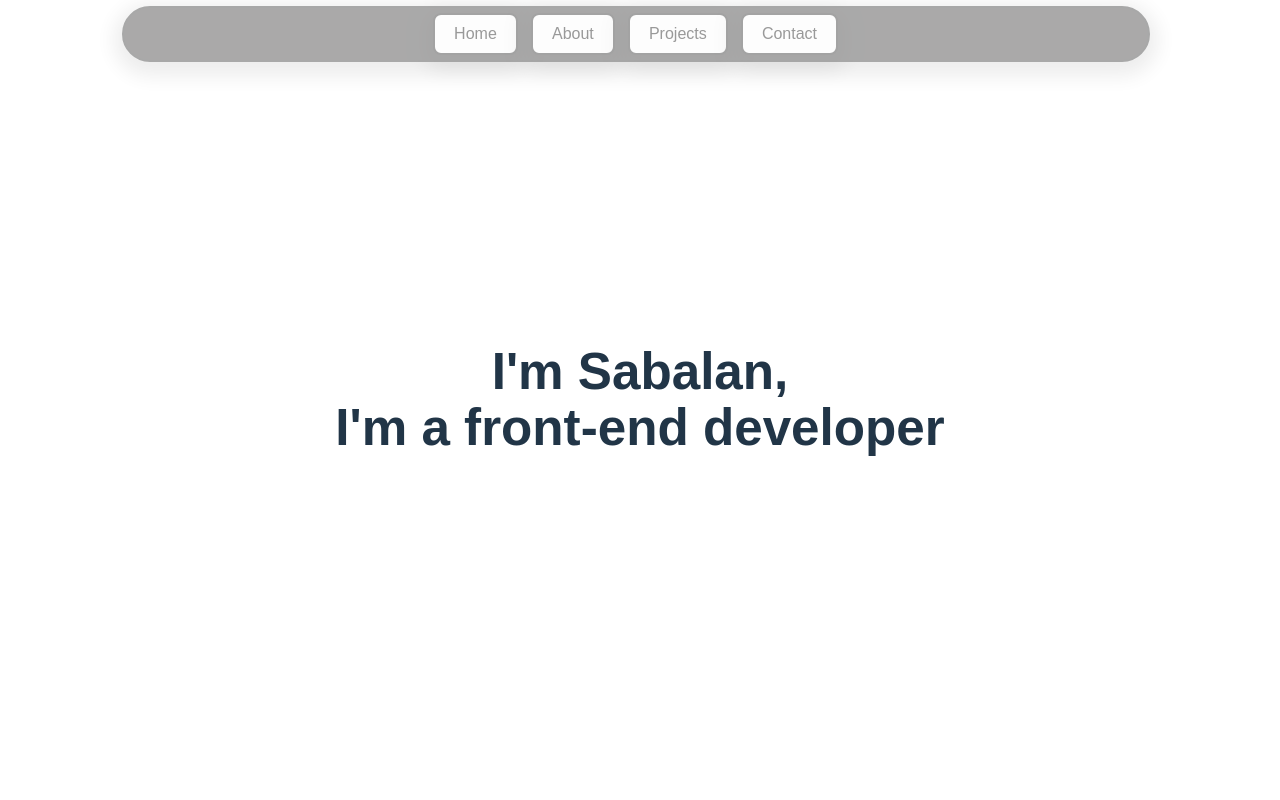
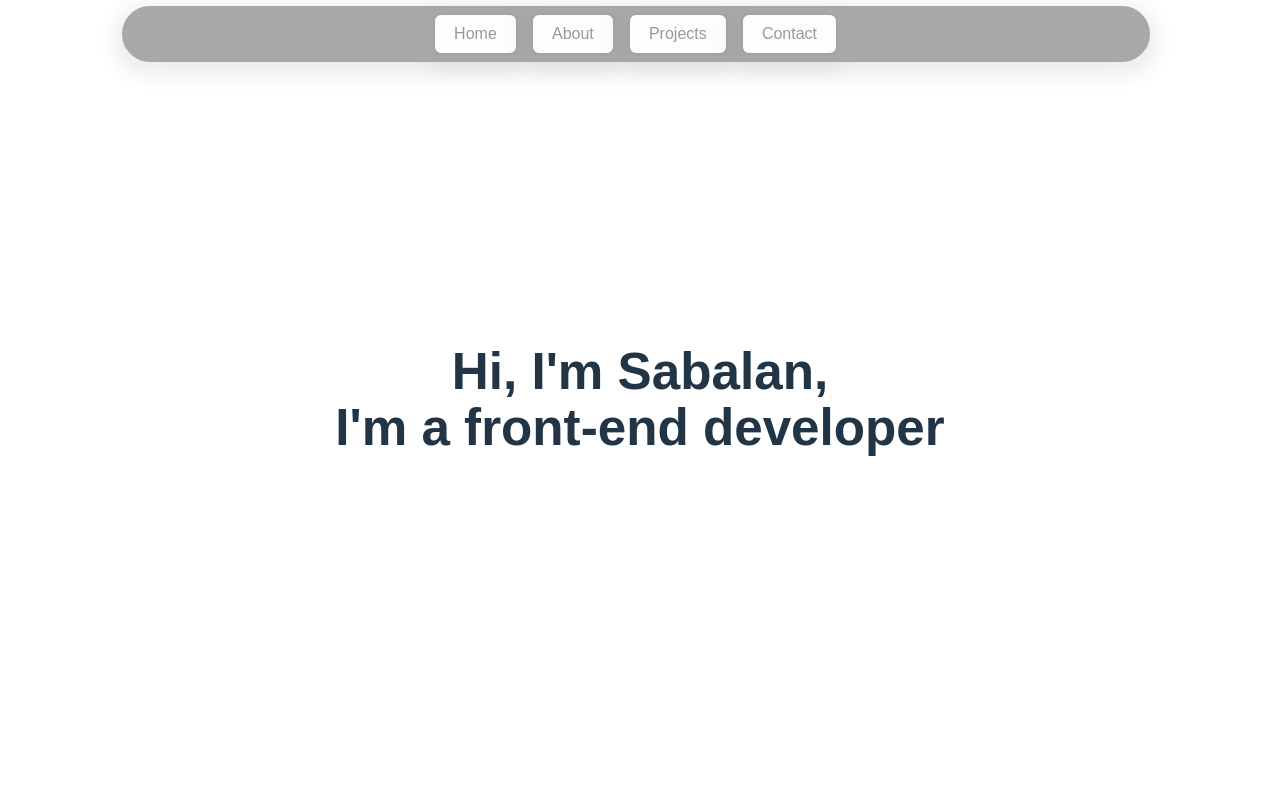
Before and after one commit to Sabalann/Portfolio, a React (Vite) app in the folder Portfolio/: page / in a window 1280 px wide. Shown: the top 800 px of the page. Built offline with nearby package versions, Linux system fonts and the light colour scheme.

Commit message:
small change to test continuous deployment feature

```diff
--- a/Portfolio/src/App.jsx
+++ b/Portfolio/src/App.jsx
@@ -1,4 +1,3 @@
-import { useState } from 'react'
 import './App.css'
 import Card from './components/Card'
 import {NavBar} from "./components/NavBar.jsx";
@@ -10,7 +9,7 @@ function App() {
     <>
         <NavBar></NavBar>
         <div className="title container">
-            <h1>I'm Sabalan, <br></br> I'm a front-end developer</h1>
+            <h1>Hi, I'm Sabalan, <br></br> I'm a front-end developer</h1>
         </div>
         <div className="about container">
             <div className="profile">
```
